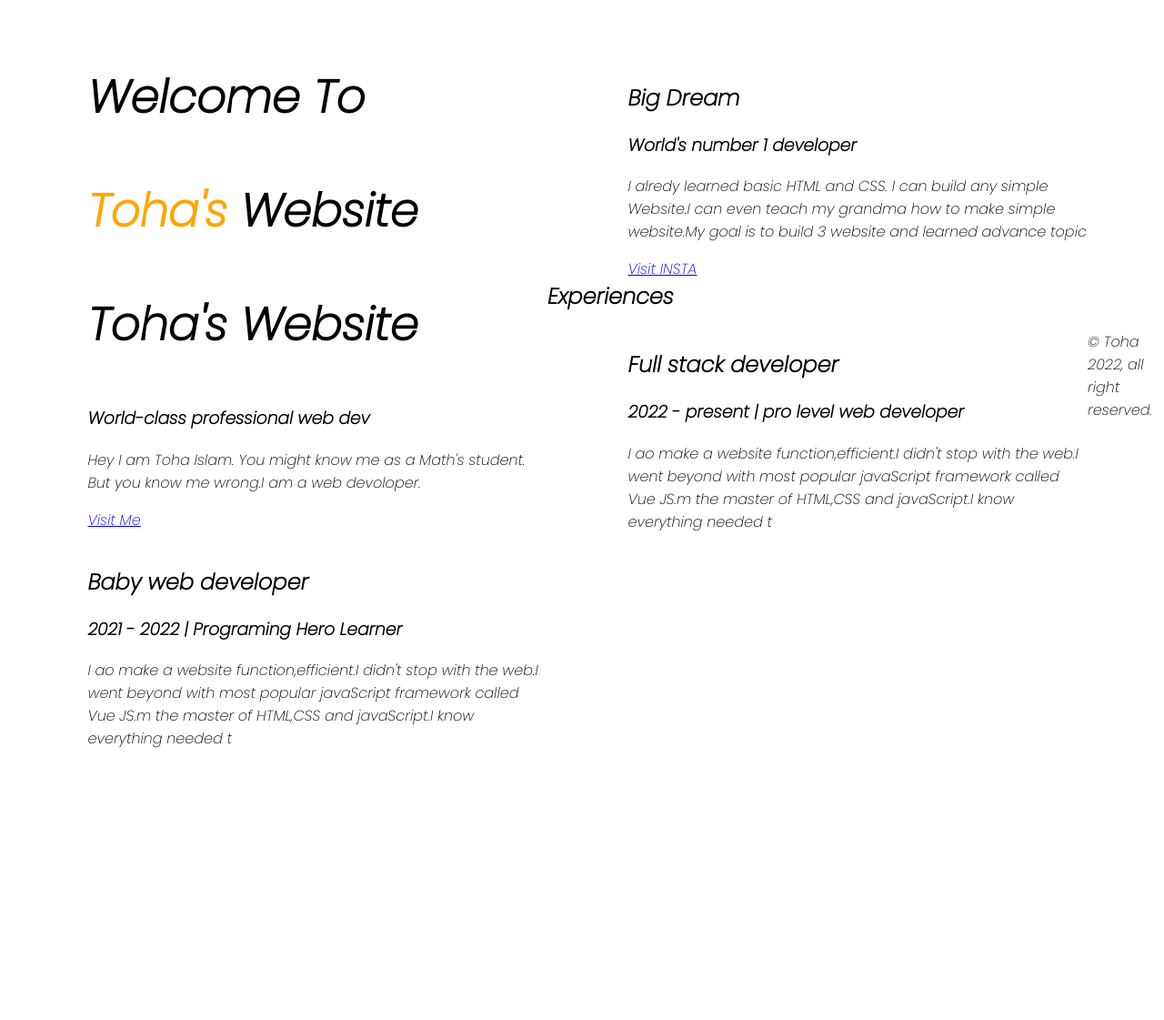
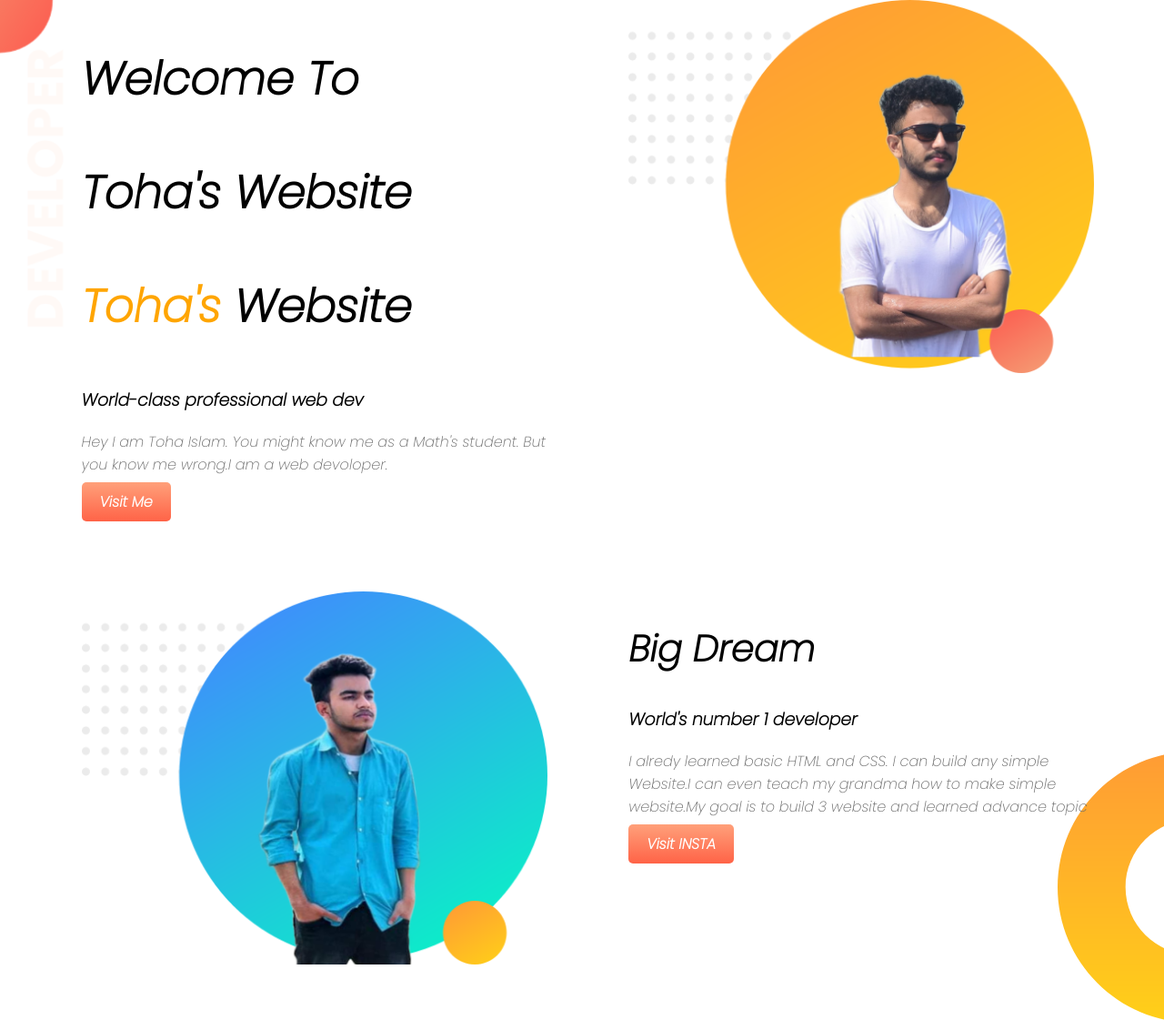
Before and after one commit to Toha8920/web-portfolio, a plain HTML site: page index.html in a window 1280 px wide. Shown: the top 1121 px of the page at 91% size. Before the commit the page ends 840 px from the top, so only its background shows below. Drawn offline with Linux system fonts and the light colour scheme.

Commit message:
finished my website

```diff
--- a/index.html
+++ b/index.html
@@ -21,13 +21,13 @@
 
             </div>
             <div class="half-width">
-                <img src="image 11.png " alt="">
+                <img src="images/image 11.png" alt="">
             </div>
 
         </section>
         <section class="dream-area">
             <div class="half-width">
-                <img src="image 10.png" alt="">
+                <img src="images/image 10.png" alt="">
             </div>
             <div class="half-width">
                 <h2>Big Dream</h2>
--- a/style.css
+++ b/style.css
@@ -1,11 +1,18 @@
 body{
     font-family: 'Poppins', sans-serif;
+    margin: 0%;
    }
 
    h1{
     font-size: 50px;
 }
-.name-highlight{
+h2{
+    font-size: 40px;
+}
+p{
+    color: dimgray;
+}
+.orange-highlight{
     color: orange;
 }
 .half-width{
@@ -17,3 +24,45 @@ body{
 .half-width img{
     width: 100%;
 }
+.top-banner{
+    background-image: url(images/top-banner.png);
+    background-repeat: no-repeat;
+}
+section{
+    height: 500px;
+    padding-bottom: 150px;
+}
+.link-button{
+    text-decoration: none;
+    background-image: linear-gradient(180deg, lightSalmon, tomato);
+    padding: 10px 20px;
+    border-radius: 5px;
+    color: white;
+    font-weight: 700;
+}
+.dream-area{
+    background-image: url(images/dream-bg.png);
+    background-repeat: no-repeat;
+    background-position: right;
+}
+.single-experience{
+    box-shadow: 10px 10px 40px gray;
+    border-radius: 5px;
+    height: 80%;
+}
+.experience-are{
+    background-image: url(images/exp-bg.png);
+    background-repeat: repeat;
+    background-position-x: left;
+}
+#full-stack{
+    border-left: 7px solid;
+    border-image: linear-gradient(180deg,lightSalmon, tomato);
+    border-image-slice: 1;
+}
+#baby-web{
+    border-left: 7px solid;
+    border-image: linear-gradient(180deg,blue, cyan);
+    border-image-slice: 1;
+
+}
```
